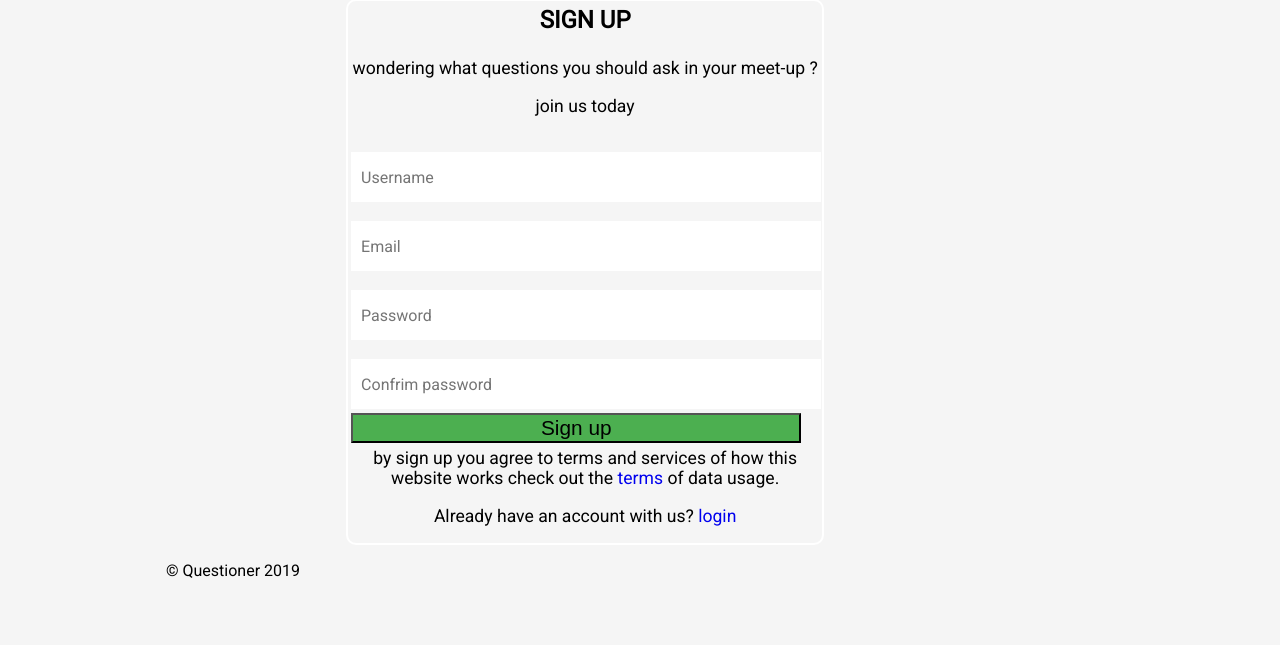
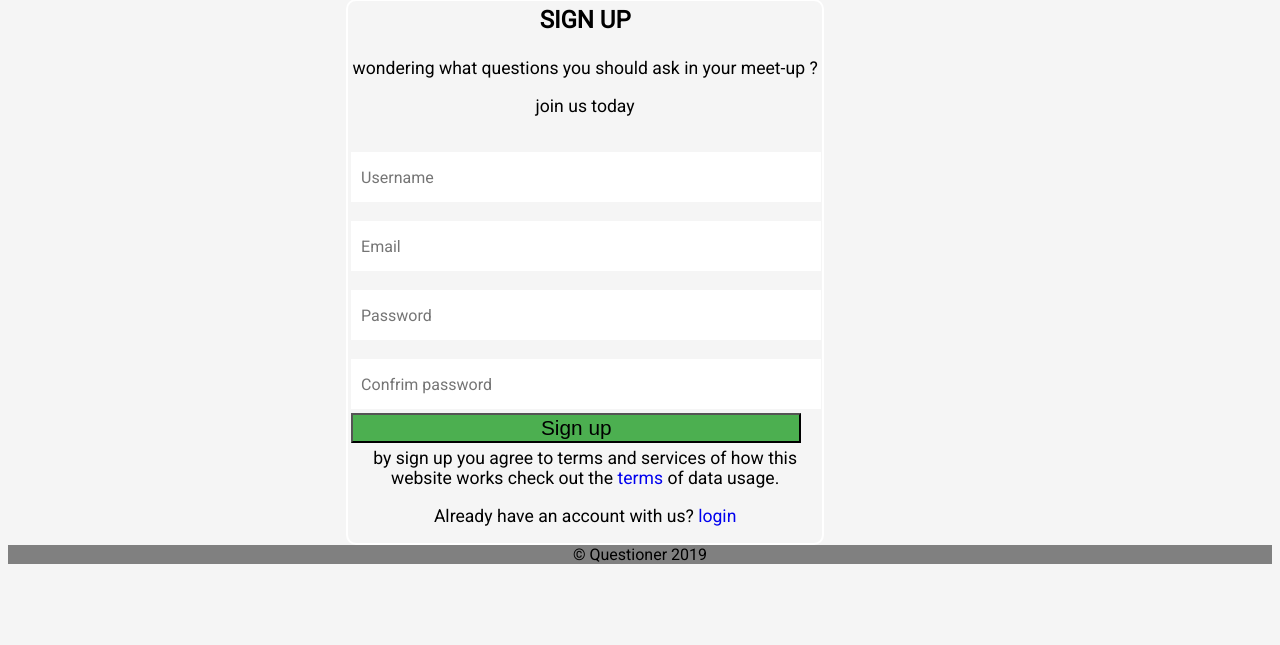
Before and after one commit to teekize/Questionner, a Python web app: template UI/templates/register.html in a window 1280 px wide. Shown: the part 118-763 px from the top of the page. Run offline with Jinja, Linux system fonts and the light colour scheme; the template is opened without the code that fills it, so the values that code supplies are empty; some web fonts are replaced.

Commit message:
[163002574] added the css for the footer

```diff
--- a/UI/static/main.css
+++ b/UI/static/main.css
@@ -189,3 +189,18 @@ form input:focus{
     outline-color: grey;
     margin:0px; */
 }
+
+
+
+/****FOOTER****/
+footer{
+    margin:0 ;
+    background-color: gray;
+
+
+}
+footer p{
+    font-family:"Roboto Condensed" sans-serif;
+    text-align:center;
+    margin: 0 auto;
+}
```
